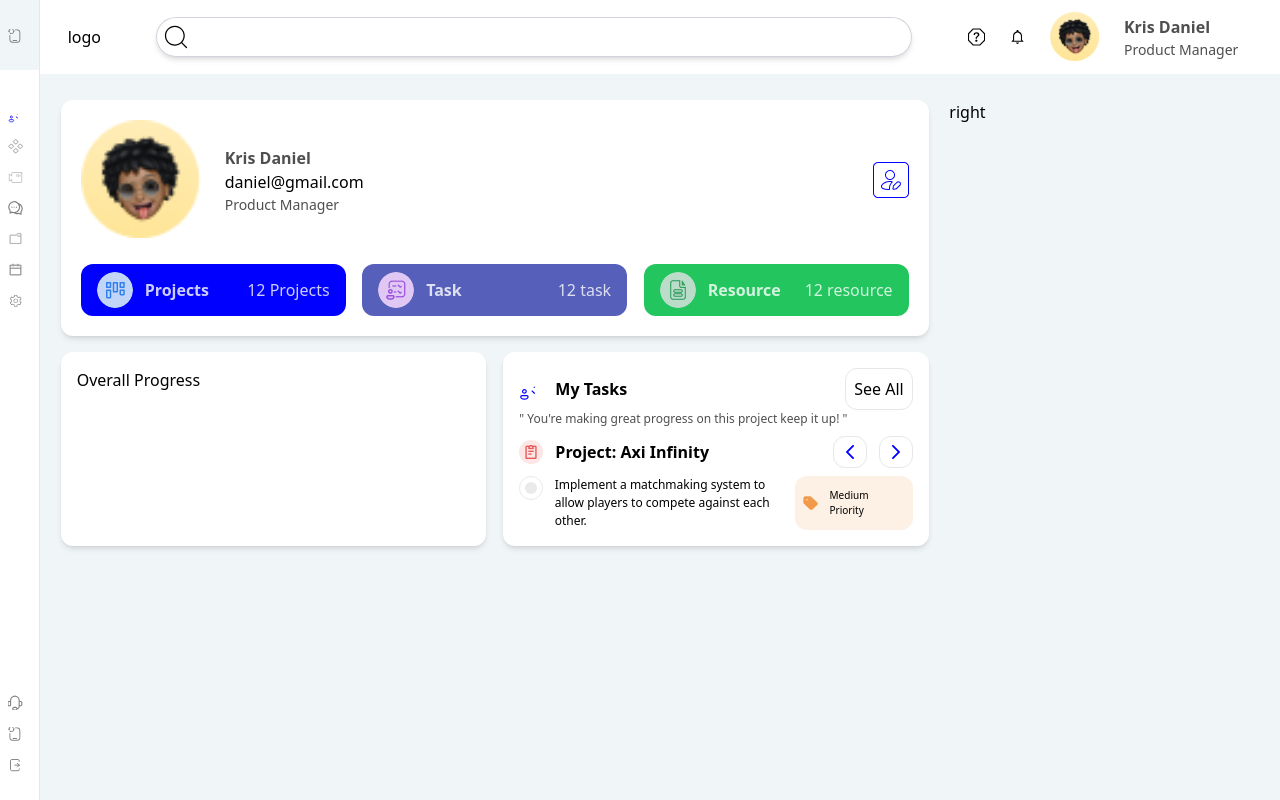
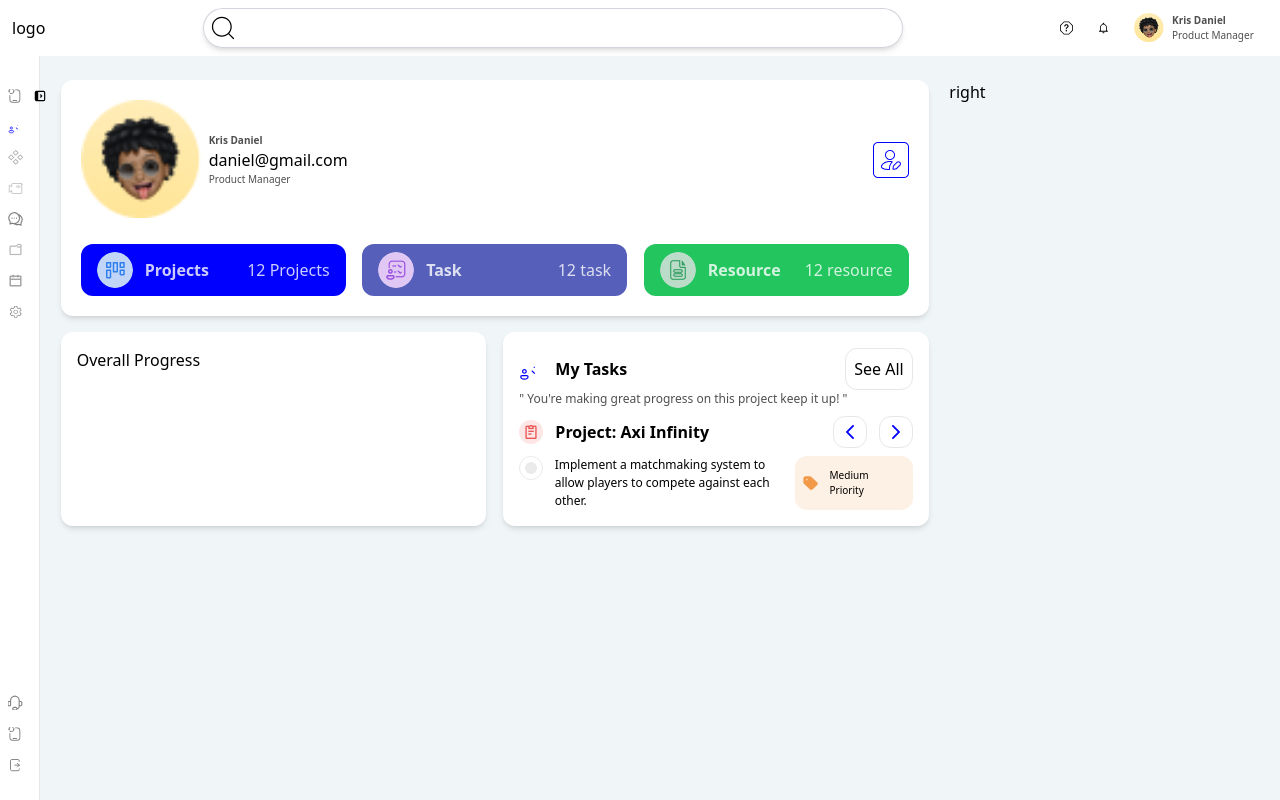
Before and after one commit to TeamLyf/Teamlyf-Frontend, a Next.js app: page /task in a window 1280 px wide. Built offline with nearby package versions, Linux system fonts and the light colour scheme.

Commit message:
modified leftsidebar, global css,navbar,layout and main

```diff
--- a/app/(root)/layout.js
+++ b/app/(root)/layout.js
@@ -10,18 +10,20 @@ export default function RootLayout({ children }) {
   return (
     <html lang="en">
       <body className="bg-dark-3">
-        <div className="w-full relative min-h-screen">
+        <div className="w-full h-full">
+          <Navbar />
+          <div className="w-full relative">
             <LeftSidebar isopen={isopen} setisOpen={setisOpen} />
             <main
-            className={`absolute top-0 min-h-screen ${
+              className={`absolute top-20 ${
                 isopen
                   ? "w-[calc(100%-40px)] left-[40px]"
                   : "w-[calc(100%-150px)] left-[150px]"
               }`}
             >
-            <Navbar isopen={isopen} />
-            <section className="pt-[100px] w-full">{children}</section>
+              <section className="w-full">{children}</section>
             </main>
+          </div>
         </div>
       </body>
     </html>
--- a/app/globals.css
+++ b/app/globals.css
@@ -4,16 +4,16 @@
 
 @layer components {
   .navbar {
-    @apply fixed top-0 z-30 flex w-full justify-around items-center py-3 bg-white;
+    @apply fixed top-0 z-50 flex w-full justify-between px-3 py-2 items-center bg-white;
   }
   .leftsidebar {
-    @apply fixed top-0 h-screen duration-300 z-50 border-r;
+    @apply fixed top-0 h-screen duration-300 z-10 border-r;
   }
   .leftsidebar_link {
-    @apply relative flex rounded-md p-2 cursor-pointer hover:bg-dark-3 text-blue text-sm items-center gap-x-4 w-full;
+    @apply relative flex rounded-md p-2 cursor-pointer hover:bg-dark-3 text-blue text-sm items-center gap-x-4 w-full text-[unset];
   }
   .searchbar {
-    @apply relative pointer-events-none  w-[756px] h-[40px];
+    @apply relative pointer-events-none  w-[700px] h-[40px];
   }
   .searchbar_input {
     @apply rounded-[20px] border-none block outline-none w-full h-full ring-1 ring-inset ring-gray-300 shadow-md pointer-events-auto px-4 py-2 ps-[40px] !important;
--- a/components/shared/LeftSidebar.js
+++ b/components/shared/LeftSidebar.js
@@ -2,16 +2,18 @@
 import Image from "next/image";
 import Link from "next/link";
 import { Sidebarlinks } from "../../constant/index.js";
+import {
+  TbLayoutSidebarLeftExpandFilled,
+  TbLayoutSidebarRightExpand,
+} from "react-icons/tb";
 
 const LeftSidebar = ({ isopen, setisOpen }) => {
   return (
     <aside
-      className={`leftsidebar bg-white overflow-hidden ${
-        isopen ? "w-[40px]" : "w-[150px]"
-      } `}
+      className={`leftsidebar bg-white ${isopen ? "w-[40px]" : "w-[150px]"} `}
     >
-      <ul className="absolute top-0 left-0 w-full h-full">
-        <div className="leftsidebar_link h-[70px] mb-[30px]">
+      <ul className="absolute top-20 left-0 w-full h-full">
+        <div className="leftsidebar_link">
           <Image
             src={"/assets/sideicon9.svg"}
             alt="label"
@@ -19,8 +21,20 @@ const LeftSidebar = ({ isopen, setisOpen }) => {
             height={15}
           />
           <span className={`${isopen && "hidden"} origin-left duration-200`}>
-            help
+            workspace
           </span>
+
+          {isopen ? (
+            <TbLayoutSidebarLeftExpandFilled
+              className="absolute top-[50%] right-[-15px] stroke-black translate-x-[-50%] translate-y-[-50%]"
+              onClick={() => setisOpen(!isopen)}
+            />
+          ) : (
+            <TbLayoutSidebarRightExpand
+              className="absolute top-[50%] right-[-15px] translate-x-[-50%] translate-y-[-50%]"
+              onClick={() => setisOpen(!isopen)}
+            />
+          )}
         </div>
         {Sidebarlinks.map((link) => (
           <li className="">
@@ -38,7 +52,7 @@ const LeftSidebar = ({ isopen, setisOpen }) => {
             </Link>
           </li>
         ))}
-        <div className="absolute bottom-5 left-0 w-full">
+        <div className="absolute bottom-[100px] left-0 w-full">
           <div className="leftsidebar_link">
             <Image
               src={"/assets/sideicon8.svg"}
--- a/components/shared/Navbar.js
+++ b/components/shared/Navbar.js
@@ -4,15 +4,9 @@ import { BsQuestionOctagon } from "react-icons/bs";
 import { IoMdNotificationsOutline } from "react-icons/io";
 
 import ProfileActions from "./ProfileActions";
-const Navbar = ({ isopen }) => {
+const Navbar = () => {
   return (
-    <nav
-      className={`navbar ${
-        isopen
-          ? "w-[calc(100%-40px)] left-[40px]"
-          : "w-[calc(100%-150px)] left-[150px]"
-      }`}
-    >
+    <nav className="navbar">
       <div>logo</div>
       <div className="searchbar">
         <CiSearch className="absolute top-[50%] left-[20px] translate-x-[-50%] translate-y-[-50%] text-[30px] my-auto " />
@@ -25,13 +19,13 @@ const Navbar = ({ isopen }) => {
       </div>
 
       <div className="flex  gap-6 items-center">
-        <BsQuestionOctagon className="w-[24px] h-[24px] cursor-pointer" />
-        <IoMdNotificationsOutline className="w-[24px] h-[24px] cursor-pointer" />
+        <BsQuestionOctagon className="w-[20px] h-[20px] cursor-pointer" />
+        <IoMdNotificationsOutline className="w-[20px] h-[20px] cursor-pointer" />
 
         <ProfileActions
-          width={50}
-          height={50}
-          classname="relative w-[50px] h-[50px]"
+          width={30}
+          height={30}
+          classname="relative w-[30px] h-[30px]"
         />
       </div>
     </nav>
--- a/components/shared/ProfileActions.js
+++ b/components/shared/ProfileActions.js
@@ -1,7 +1,7 @@
 import Image from "next/image";
 const ProfileActions = ({ children, height, width, classname }) => {
   return (
-    <div className="flex gap-6 items-center cursor-pointer w-full">
+    <div className="flex gap-2 items-center cursor-pointer w-full">
       <div className={classname}>
         <Image
           src="/assets/profile_img.png"
@@ -12,11 +12,11 @@ const ProfileActions = ({ children, height, width, classname }) => {
         />
       </div>
       <div>
-        <h3 className="text-[#4f4f4f] font-semibold text-[16px]">
+        <h3 className="text-[#4f4f4f] font-semibold text-[10px]">
           Kris Daniel
         </h3>
         {children}
-        <p className="text-[#4f4f4f] font-normal text-[14px]">
+        <p className="text-[#4f4f4f] font-normal text-[10px]">
           Product Manager
         </p>
       </div>
```
Lines whose indentation alone changed are shown as unchanged.
